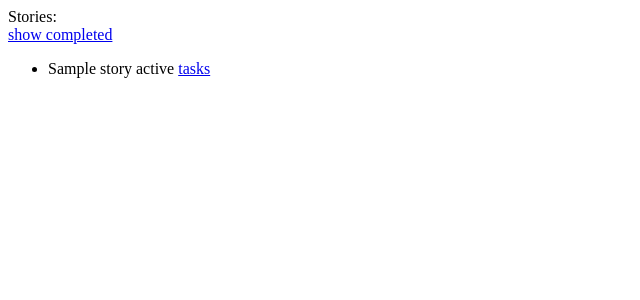
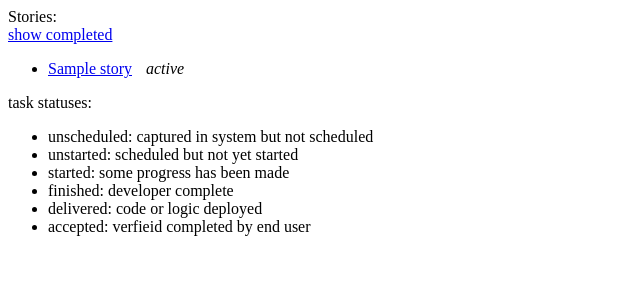
Before and after one commit to cloudanswers/task-status-portal, a Django app: template pivotal/templates/pivotal_stories.html in a window 1280 px wide. Shown: the top 300 px of the page, without its empty margins (0-640 px from the left). Run offline with Django 3.2, Linux system fonts and the light colour scheme; the template is opened without the code that fills it: most values are stand-ins (such as "Sample title", 1, 10 or a date in 2020).

Commit message:
task list formatting and status legend

```diff
--- a/pivotal/templates/pivotal_stories.html
+++ b/pivotal/templates/pivotal_stories.html
@@ -11,16 +11,32 @@ Stories:
     {% endif %}
 </div>
 
+<style>
+    span.status {
+        padding-left: 10px;
+        font-style: italic;
+    }
+</style>
+
 <ul>
     {% for story in stories %}
         <li class="{{story.current_state}}">
-            <span class="name">{{ story.name }}</span>
+            <span class="name">
+                <a href="{{ story.id }}/tasks">{{ story.name }}</a>
+            </span>
             <span class="status">{{ story.current_state }}</span>
-            <span class="links">
-                <a href="{{ story.id }}/tasks">
-                    tasks
-                </a>
-            </span>
         </li>
     {% endfor %}
 </ul>
+
+<div>
+    task statuses:
+    <ul>
+        <li>unscheduled: captured in system but not scheduled</li>
+        <li>unstarted: scheduled but not yet started</li>
+        <li>started: some progress has been made</li>
+        <li>finished: developer complete</li>
+        <li>delivered: code or logic deployed</li>
+        <li>accepted: verfieid completed by end user</li>
+    </ul>
+</div>
```
